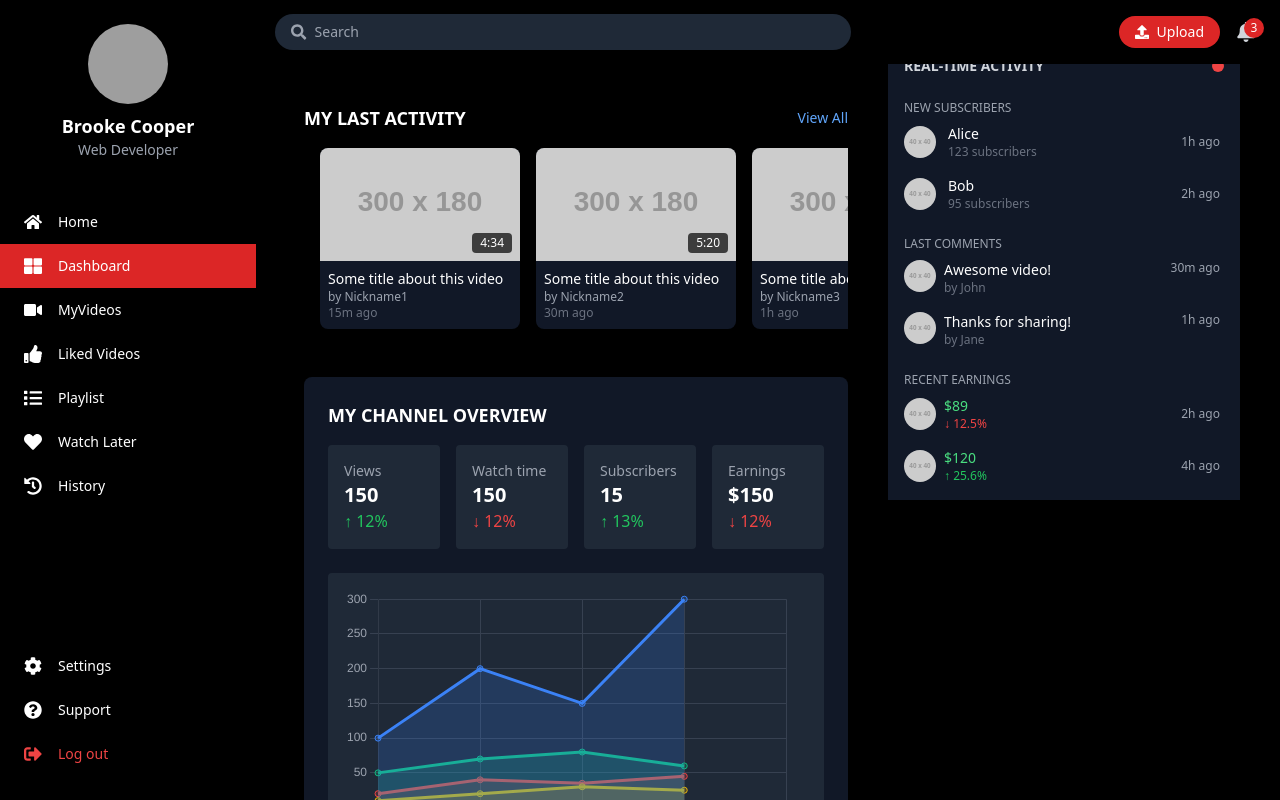
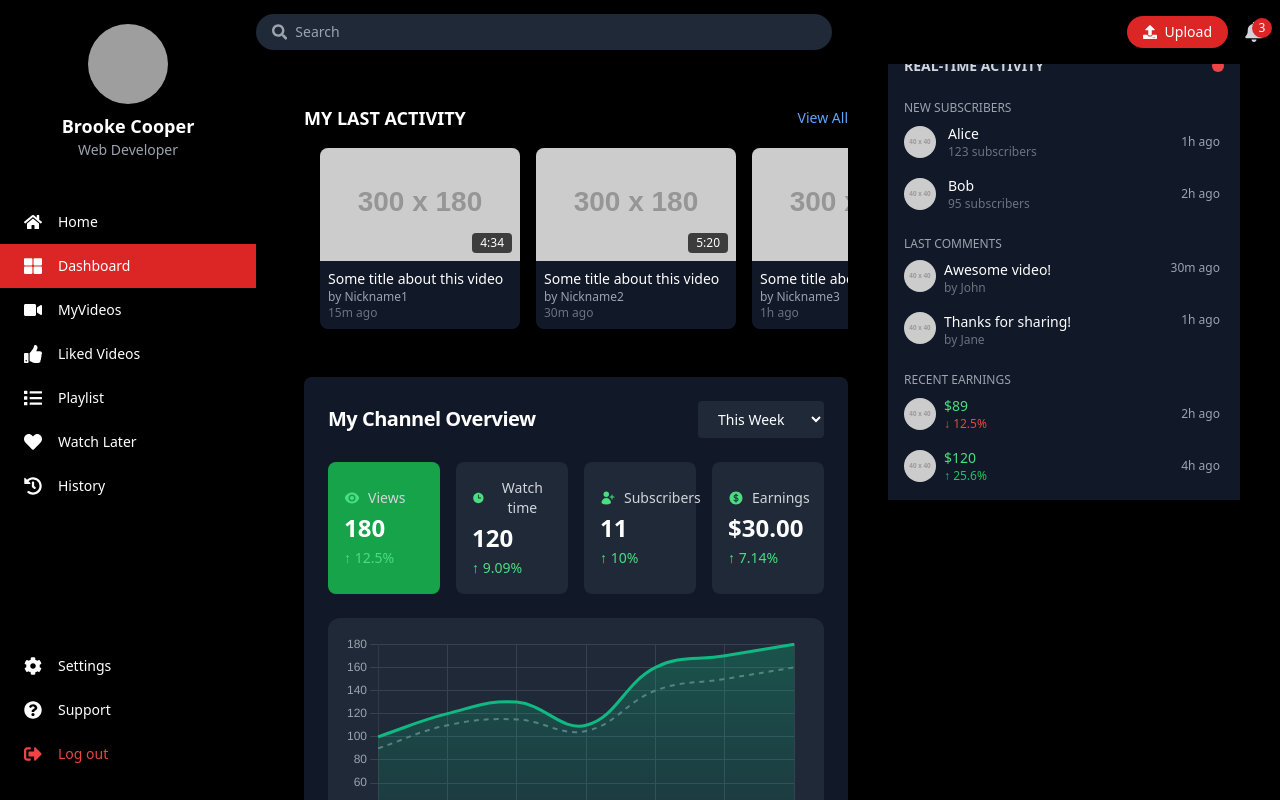
Before and after one commit to Imranali1512/tv_ish, a React (Vite) app: page /dashboard in a window 1280 px wide. Built offline with nearby package versions, Linux system fonts and the light colour scheme; grey boxes are pictures that could not be loaded.

Commit message:
Any message

```diff
--- a/package.json
+++ b/package.json
@@ -11,6 +11,7 @@
   },
   "dependencies": {
     "@carefully-coded/react-text-gradient": "^1.0.6",
+    "@heroicons/react": "^2.2.0",
     "chart.js": "^4.5.0",
     "framer-motion": "^12.23.12",
     "particles-bg": "^2.5.5",
--- a/src/components/AnalyticsGraph.jsx
+++ b/src/components/AnalyticsGraph.jsx
@@ -1,4 +1,4 @@
-import React from "react";
+import React, { useState, useMemo } from "react";
 import { Line } from "react-chartjs-2";
 import {
   Chart as ChartJS,
@@ -10,78 +10,232 @@ import {
   Legend,
   Filler,
 } from "chart.js";
+import {
+  EyeIcon,
+  ClockIcon,
+  UserPlusIcon,
+  CurrencyDollarIcon,
+} from "@heroicons/react/24/solid";
 
-// Register chart components
 ChartJS.register(LineElement, PointElement, LinearScale, CategoryScale, Tooltip, Legend, Filler);
+
+const iconMap = {
+  Views: EyeIcon,
+  "Watch time": ClockIcon,
+  Subscribers: UserPlusIcon,
+  Earnings: CurrencyDollarIcon,
+};
 
 const AnalyticsGraph = ({
   views,
   watchTime,
   subscribers,
   earnings,
-  viewsChange,
-  watchTimeChange,
-  subscribersChange,
-  earningsChange,
-  chartData,
+  allChartData,
 }) => {
-  const stats = [
-    { label: "Views", value: views, change: viewsChange },
-    { label: "Watch time", value: watchTime, change: watchTimeChange },
-    { label: "Subscribers", value: subscribers, change: subscribersChange },
-    { label: "Earnings", value: `$${earnings}`, change: earningsChange },
-  ];
+  const [selectedStat, setSelectedStat] = useState("Views");
+  const [selectedRange, setSelectedRange] = useState("weekly");
+
+  // Auto-calculate current, previous and change for the selected range and stats
+  const stats = useMemo(() => {
+    const data = allChartData[selectedRange] || { labels: [], datasets: [] };
+    const lastIndex = data.labels.length - 1;
+
+    const findDataset = (label) => data.datasets.find((d) => d.label === label);
+
+    const currentViews = findDataset("Views")?.data[lastIndex] || 0;
+    const previousViews = findDataset("Previous Views")?.data[lastIndex] || 0;
+
+    const currentWatchTime = findDataset("Watch time")?.data[lastIndex] || 0;
+    const previousWatchTime = findDataset("Previous Watch time")?.data[lastIndex] || 0;
+
+    const currentSubscribers = findDataset("Subscribers")?.data[lastIndex] || 0;
+    const previousSubscribers = findDataset("Previous Subscribers")?.data[lastIndex] || 0;
+
+    const currentEarnings = findDataset("Earnings")?.data[lastIndex] || 0;
+    const previousEarnings = findDataset("Previous Earnings")?.data[lastIndex] || 0;
+
+    const calcChange = (current, previous) => {
+      if (previous === 0) return 0;
+      return ((current - previous) / previous) * 100;
+    };
+
+    return [
+      {
+        label: "Views",
+        value: currentViews,
+        change: calcChange(currentViews, previousViews),
+      },
+      {
+        label: "Watch time",
+        value: currentWatchTime,
+        change: calcChange(currentWatchTime, previousWatchTime),
+      },
+      {
+        label: "Subscribers",
+        value: currentSubscribers,
+        change: calcChange(currentSubscribers, previousSubscribers),
+      },
+      {
+        label: "Earnings",
+        value: `$${currentEarnings.toFixed(2)}`,
+        change: calcChange(currentEarnings, previousEarnings),
+      },
+    ];
+  }, [allChartData, selectedRange]);
+
+  // For chart data, pick current and previous datasets based on selectedStat and selectedRange
+  const rawChartData = allChartData[selectedRange] || { labels: [], datasets: [] };
+
+  const currentDataset = rawChartData.datasets.find((d) => d.label === selectedStat);
+  const previousDataset = rawChartData.datasets.find(
+    (d) => d.label === `Previous ${selectedStat}`
+  );
+
+  const filteredChartData = {
+    labels: rawChartData.labels,
+    datasets: [
+      // Current Period Dataset
+      {
+        ...currentDataset,
+        label: "Current",
+        borderColor: "#10B981",
+        backgroundColor: (ctx) => {
+          const gradient = ctx.chart.ctx.createLinearGradient(0, 0, 0, 300);
+          gradient.addColorStop(0, "rgba(16,185,129,0.3)");
+          gradient.addColorStop(1, "rgba(16,185,129,0)");
+          return gradient;
+        },
+        fill: true,
+        tension: 0.4,
+        borderWidth: 3,
+        pointRadius: 0,
+        pointHoverRadius: 7,
+        pointHoverBorderColor: "#fff",
+        pointHoverBorderWidth: 3,
+        pointBackgroundColor: "#10B981",
+      },
+
+      // Previous Period Dataset (comparison line)
+      previousDataset && {
+        ...previousDataset,
+        label: "Previous",
+        borderColor: "#6B7280",
+        borderDash: [5, 5],
+        fill: false,
+        tension: 0.4,
+        borderWidth: 2,
+        pointRadius: 0,
+      },
+    ].filter(Boolean),
+  };
 
   return (
-    <div className="bg-gray-900 p-4 sm:p-6 rounded-lg w-full">
-      <h2 className="text-lg font-semibold mb-4">MY CHANNEL OVERVIEW</h2>
-
-      {/* Stats Cards */}
-      <div className="grid grid-cols-2 sm:grid-cols-2 md:grid-cols-4 gap-4 mb-6">
-        {stats.map(({ label, value, change }, i) => (
-          <div
-            key={i}
-            className="bg-gray-800 p-4 rounded flex flex-col justify-center"
-          >
-            <h4 className="text-gray-400 text-sm">{label}</h4>
-            <p className="text-xl font-bold">{value}</p>
-            <p className={change >= 0 ? "text-green-500" : "text-red-500"}>
-              {change >= 0 ? "↑" : "↓"} {Math.abs(change)}%
-            </p>
-          </div>
-        ))}
+    <div className="bg-gray-900 text-white p-4 sm:p-6 rounded-lg w-full shadow-lg">
+      {/* Header */}
+      <div className="flex justify-between items-center mb-6 flex-wrap gap-2">
+        <h2 className="text-xl font-bold tracking-tight">My Channel Overview</h2>
+        <select
+          value={selectedRange}
+          onChange={(e) => setSelectedRange(e.target.value)}
+          className="bg-gray-800 text-white text-sm px-4 py-2 rounded border border-gray-700 hover:border-gray-500 focus:outline-none focus:ring focus:ring-green-500/30"
+        >
+          <option value="weekly">This Week</option>
+          <option value="monthly">This Month</option>
+          <option value="yearly">This Year</option>
+        </select>
       </div>
 
-      {/* Responsive Chart with horizontal scrollbar */}
-      <div className="bg-gray-800 p-4 rounded w-full aspect-[16/9] min-h-[200px] overflow-x-auto scrollbar-thin scrollbar-thumb-gray-600 scrollbar-track-gray-800">
+      {/* Stat Buttons */}
+      <div className="grid grid-cols-2 sm:grid-cols-2 md:grid-cols-4 gap-4 mb-6">
+        {stats.map(({ label, value, change }) => {
+          const isSelected = selectedStat === label;
+          const Icon = iconMap[label];
+
+          // Show change with 2 decimals, and a % sign
+          const displayChange = typeof change === "number" ? change.toFixed(2) : change;
+
+          return (
+            <button
+              key={label}
+              onClick={() => setSelectedStat(label)}
+              className={`
+                group p-4 rounded-lg transition-all duration-300 ease-in-out
+                flex flex-col gap-1 justify-center items-start border
+                ${isSelected ? "bg-green-600 border-green-400 shadow-lg" : "bg-gray-800 border-gray-700 hover:bg-gray-700"}
+              `}
+            >
+              <div className="flex items-center gap-2 text-sm text-gray-300">
+                <Icon className="h-4 w-4 text-green-400" />
+                {label}
+              </div>
+              <div className="text-2xl font-bold text-white">{value}</div>
+              <div
+                className={`text-sm font-medium ${
+                  change >= 0 ? "text-green-400" : "text-red-500"
+                }`}
+              >
+                {change >= 0 ? "↑" : "↓"} {Math.abs(displayChange)}%
+              </div>
+            </button>
+          );
+        })}
+      </div>
+
+      {/* Chart */}
+      <div className="bg-gray-800 rounded-xl p-4 shadow-md w-full aspect-[16/9] min-h-[250px]">
         <Line
-          data={chartData}
+          data={filteredChartData}
           options={{
             responsive: true,
             maintainAspectRatio: false,
-            interaction: { mode: "index", intersect: false },
+            interaction: {
+              mode: "index",
+              intersect: false,
+            },
             plugins: {
+              legend: { display: false },
               tooltip: {
-                enabled: true,
-                backgroundColor: "#1f2937",
+                backgroundColor: "#111827",
                 titleColor: "#fff",
                 bodyColor: "#d1d5db",
-                borderColor: "#4b5563",
+                borderColor: "#374151",
                 borderWidth: 1,
-                padding: 10,
-                cornerRadius: 6,
+                cornerRadius: 10,
+                padding: 14,
+                displayColors: false,
+                callbacks: {
+                  title: (ctx) => `📅 ${ctx[0].label}`,
+                  label: (ctx) => {
+                    const label = ctx.dataset.label || "";
+                    const value = ctx.formattedValue;
+                    return `📊 ${label}: ${value}`;
+                  },
+                },
               },
-              legend: { display: false },
             },
             scales: {
               y: {
                 beginAtZero: true,
                 ticks: { color: "#9CA3AF" },
-                grid: { color: "#374151" },
+                grid: { color: "#374151", borderDash: [4, 4] },
               },
               x: {
                 ticks: { color: "#9CA3AF" },
                 grid: { color: "#374151" },
+              },
+            },
+            elements: {
+              point: {
+                radius: 0,
+                hoverRadius: 6,
+                backgroundColor: "#10B981",
+                borderWidth: 2,
+                hoverBorderColor: "#ffffff",
+              },
+              line: {
+                tension: 0.4,
+                borderWidth: 3,
               },
             },
           }}
--- a/src/components/dashboard_sidebar.jsx
+++ b/src/components/dashboard_sidebar.jsx
@@ -44,22 +44,21 @@ const DashboardSidebar = ({
 
   return (
     <>
-      {/* Responsive Desktop Sidebar */}
-      <aside className="hidden md:flex fixed top-0 left-0 h-full w-52 lg:w-64 bg-black text-white flex-col z-40 shadow-xl border-r border-gray-800 transition-all duration-300 ease-in-out">
+      {/* Desktop Sidebar (shown only on lg screens and up) */}
+      <aside className="hidden lg:flex fixed top-0 left-0 h-full w-52 xl:w-64 bg-black text-white flex-col z-40 shadow-xl border-r border-gray-800 transition-all duration-300 ease-in-out">
         <SidebarContent
           menuItems={menuItems}
           bottomItems={bottomItems}
           onItemClick={() => {}}
-          compact={false}  // labels always visible, no compact mode
         />
       </aside>
 
-      {/* Mobile Sidebar (Slide-in) */}
+      {/* Mobile/Tablet Sidebar (slide-in) */}
       {sidebarOpen && (
         <div className="fixed inset-0 bg-black/60 z-40" onClick={toggleSidebar}></div>
       )}
       <aside className={`fixed top-0 left-0 h-full w-64 bg-black text-white transform z-50 transition-transform duration-300
-        ${sidebarOpen ? 'translate-x-0' : '-translate-x-full'} md:hidden`}>
+        ${sidebarOpen ? 'translate-x-0' : '-translate-x-full'} lg:hidden`}>
         <div className="flex justify-end p-4">
           <FaTimes className="text-xl cursor-pointer" onClick={toggleSidebar} />
         </div>
@@ -67,21 +66,20 @@ const DashboardSidebar = ({
           menuItems={menuItems}
           bottomItems={bottomItems}
           onItemClick={() => setSidebarOpen(false)}
-          compact={false}  // always show labels here as well
         />
       </aside>
 
       {/* Topbar */}
-      <header className="fixed top-0 left-0 right-0 h-16 bg-black text-white flex items-center justify-between px-4 md:px-6 z-30 border-b border-gray-800 shadow-md">
+      <header className="fixed top-0 left-0 right-0 h-16 bg-black text-white flex items-center justify-between px-4 lg:pl-64 z-30 border-b border-gray-800 shadow-md">
         {/* Left */}
-        <div className="flex flex-1 items-center gap-4 md:gap-6 justify-start lg:justify-center">
-          <div className="flex items-center md:hidden">
+        <div className="flex flex-1 items-center gap-4 justify-start">
+          <div className="flex items-center lg:hidden">
             <FaBars className="text-xl cursor-pointer" onClick={toggleSidebar} />
           </div>
 
           {showSearch && (
             <div className="flex items-center bg-gray-800 px-4 py-2 rounded-full border border-gray-700 shadow-inner
-              max-w-xs md:max-w-md lg:max-w-lg xl:max-w-xl w-full transition-all duration-300 ease-in-out">
+              max-w-xs sm:max-w-sm md:max-w-md lg:max-w-lg xl:max-w-xl w-full transition-all duration-300 ease-in-out">
               <FaSearch className="text-gray-400 mr-2" />
               <input
                 type="text"
@@ -97,7 +95,7 @@ const DashboardSidebar = ({
           {showUpload && (
             <button className="bg-red-600 hover:bg-red-700 text-white px-4 py-1.5 rounded-full flex items-center gap-2 text-sm font-medium shadow-md transition duration-200">
               <FaUpload />
-              <span className="hidden md:inline">Upload</span>
+              <span className="hidden sm:inline">Upload</span>
             </button>
           )}
 
@@ -115,7 +113,7 @@ const DashboardSidebar = ({
   );
 };
 
-const SidebarContent = ({ menuItems, bottomItems, onItemClick, compact }) => {
+const SidebarContent = ({ menuItems, bottomItems, onItemClick }) => {
   return (
     <>
       {/* Profile */}
@@ -125,12 +123,8 @@ const SidebarContent = ({ menuItems, bottomItems, onItemClick, compact }) => {
           alt="Profile"
           className="w-20 h-20 rounded-full mb-2 border-4 border-red-500 shadow-md"
         />
-        <h2 className="text-lg font-semibold">
-          Brooke Cooper
-        </h2>
-        <p className="text-sm text-gray-400">
-          Web Developer
-        </p>
+        <h2 className="text-lg font-semibold">Brooke Cooper</h2>
+        <p className="text-sm text-gray-400">Web Developer</p>
       </div>
 
       {/* Main Menu */}
@@ -149,9 +143,7 @@ const SidebarContent = ({ menuItems, bottomItems, onItemClick, compact }) => {
             onClick={onItemClick}
           >
             <div className="mr-4 text-lg">{item.icon}</div>
-            <span className="text-sm">
-              {item.label}
-            </span>
+            <span className="text-sm">{item.label}</span>
           </NavLink>
         ))}
       </nav>
@@ -166,9 +158,7 @@ const SidebarContent = ({ menuItems, bottomItems, onItemClick, compact }) => {
               onClick={item.onClick}
             >
               <div className="mr-4 text-lg">{item.icon}</div>
-              <span className="text-sm">
-                {item.label}
-              </span>
+              <span className="text-sm">{item.label}</span>
             </div>
           ) : (
             <NavLink
@@ -184,9 +174,7 @@ const SidebarContent = ({ menuItems, bottomItems, onItemClick, compact }) => {
               onClick={onItemClick}
             >
               <div className="mr-4 text-lg">{item.icon}</div>
-              <span className="text-sm">
-                {item.label}
-              </span>
+              <span className="text-sm">{item.label}</span>
             </NavLink>
           )
         )}
--- a/src/pages/dashboard.jsx
+++ b/src/pages/dashboard.jsx
@@ -30,37 +30,121 @@ const Dashboard = () => {
   ];
 
   const chartData = {
-    labels: ["8 Mar", "12 Mar", "16 Mar", "20 Mar", "29 Mar"],
+    weekly: {
+      labels: ["Mon", "Tue", "Wed", "Thu", "Fri", "Sat", "Sun"],
       datasets: [
         {
           label: "Views",
-      data: [100, 200, 150, 300],
-      borderColor: "rgb(59,130,246)",
-      backgroundColor: "rgba(59,130,246,0.2)",
-      fill: true,
+          data: [100, 120, 130, 110, 160, 170, 180],
+        },
+        {
+          label: "Previous Views",
+          data: [90, 110, 115, 105, 140, 150, 160],
         },
         {
           label: "Watch time",
-      data: [50, 70, 80, 60],
-      borderColor: "rgb(16,185,129)",
-      backgroundColor: "rgba(16,185,129,0.2)",
-      fill: true,
+          data: [80, 90, 100, 95, 105, 110, 120],
+        },
+        {
+          label: "Previous Watch time",
+          data: [75, 85, 90, 90, 100, 105, 110],
         },
         {
           label: "Subscribers",
-      data: [10, 20, 30, 25],
-      borderColor: "rgb(234,179,8)",
-      backgroundColor: "rgba(234,179,8,0.2)",
-      fill: true,
+          data: [5, 7, 6, 8, 9, 10, 11],
+        },
+        {
+          label: "Previous Subscribers",
+          data: [4, 6, 5, 7, 8, 9, 10],
         },
         {
           label: "Earnings",
-      data: [20, 40, 35, 45],
-      borderColor: "rgb(239,68,68)",
-      backgroundColor: "rgba(239,68,68,0.2)",
-      fill: true,
+          data: [20, 22, 23, 25, 27, 29, 30],
+        },
+        {
+          label: "Previous Earnings",
+          data: [18, 20, 21, 23, 25, 26, 28],
         },
       ],
+    },
+
+    monthly: {
+      labels: [
+        "1 Aug", "4 Aug", "8 Aug", "12 Aug", "16 Aug", "20 Aug", "24 Aug", "28 Aug",
+      ],
+      datasets: [
+        {
+          label: "Views",
+          data: [150, 160, 170, 180, 200, 210, 230, 250],
+        },
+        {
+          label: "Previous Views",
+          data: [140, 155, 165, 170, 190, 200, 215, 240],
+        },
+        {
+          label: "Watch time",
+          data: [90, 95, 100, 105, 110, 115, 120, 125],
+        },
+        {
+          label: "Previous Watch time",
+          data: [85, 90, 95, 100, 105, 110, 115, 120],
+        },
+        {
+          label: "Subscribers",
+          data: [10, 12, 13, 14, 16, 18, 20, 22],
+        },
+        {
+          label: "Previous Subscribers",
+          data: [9, 11, 12, 13, 15, 17, 19, 20],
+        },
+        {
+          label: "Earnings",
+          data: [30, 32, 35, 38, 40, 42, 45, 47],
+        },
+        {
+          label: "Previous Earnings",
+          data: [28, 30, 33, 35, 38, 40, 43, 45],
+        },
+      ],
+    },
+
+    yearly: {
+      labels: ["Jan", "Feb", "Mar", "Apr", "May", "Jun", "Jul", "Aug"],
+      datasets: [
+        {
+          label: "Views",
+          data: [1000, 1200, 1300, 1100, 1600, 1700, 1800, 1900],
+        },
+        {
+          label: "Previous Views",
+          data: [900, 1100, 1250, 1050, 1500, 1600, 1700, 1800],
+        },
+        {
+          label: "Watch time",
+          data: [800, 900, 1000, 950, 1050, 1100, 1200, 1250],
+        },
+        {
+          label: "Previous Watch time",
+          data: [750, 850, 950, 900, 1000, 1050, 1100, 1150],
+        },
+        {
+          label: "Subscribers",
+          data: [50, 70, 60, 80, 90, 100, 110, 115],
+        },
+        {
+          label: "Previous Subscribers",
+          data: [45, 65, 55, 75, 85, 95, 105, 110],
+        },
+        {
+          label: "Earnings",
+          data: [200, 220, 230, 250, 270, 290, 300, 320],
+        },
+        {
+          label: "Previous Earnings",
+          data: [190, 210, 220, 240, 260, 280, 290, 310],
+        },
+      ],
+    },
   };
 
   const subscribers = [
@@ -90,31 +174,25 @@ const Dashboard = () => {
       <main className="flex-1 w-full px-4 md:px-6 pt-20 pb-6 overflow-y-auto">
         <div className="max-w-7xl mx-auto space-y-10">
           {/* Watched Videos */}
-          <div className="w-full">
           <WatchedVideos videos={videoData} />
-          </div>
 
           {/* Analytics Graph */}
-          <div className="w-full">
           <AnalyticsGraph
-              views={150}
-              watchTime={150}
-              subscribers={15}
-              earnings={150}
-              viewsChange={12}
-              watchTimeChange={-12}
-              subscribersChange={13}
-              earningsChange={-12}
-              chartData={chartData}
+            views={180}
+            watchTime={120}
+            subscribers={22}
+            earnings={47}
+            viewsChange={18}
+            watchTimeChange={14}
+            subscribersChange={11}
+            earningsChange={7}
+            allChartData={chartData}
           />
-          </div>
 
           {/* Playlist Section */}
-          <div className="w-full">
           <PlaylistSection playlists={playlists} />
-          </div>
 
-          {/* Sidebar content for mobile/tablet */}
+          {/* Mobile Sidebar */}
           <div className="block lg:hidden border-t border-gray-800 pt-6">
             <Sidebar
               subscribers={subscribers}
@@ -125,7 +203,7 @@ const Dashboard = () => {
         </div>
       </main>
 
-      {/* Sidebar for desktop */}
+      {/* Desktop Sidebar */}
       <aside className="hidden lg:block w-full max-w-sm bg-black border-l border-gray-800 p-4 overflow-y-auto">
         <Sidebar
           subscribers={subscribers}
```
Also changed, not shown: 1 other file (tests, documents, lock files or other folders). Lines whose indentation alone changed are shown as unchanged.
